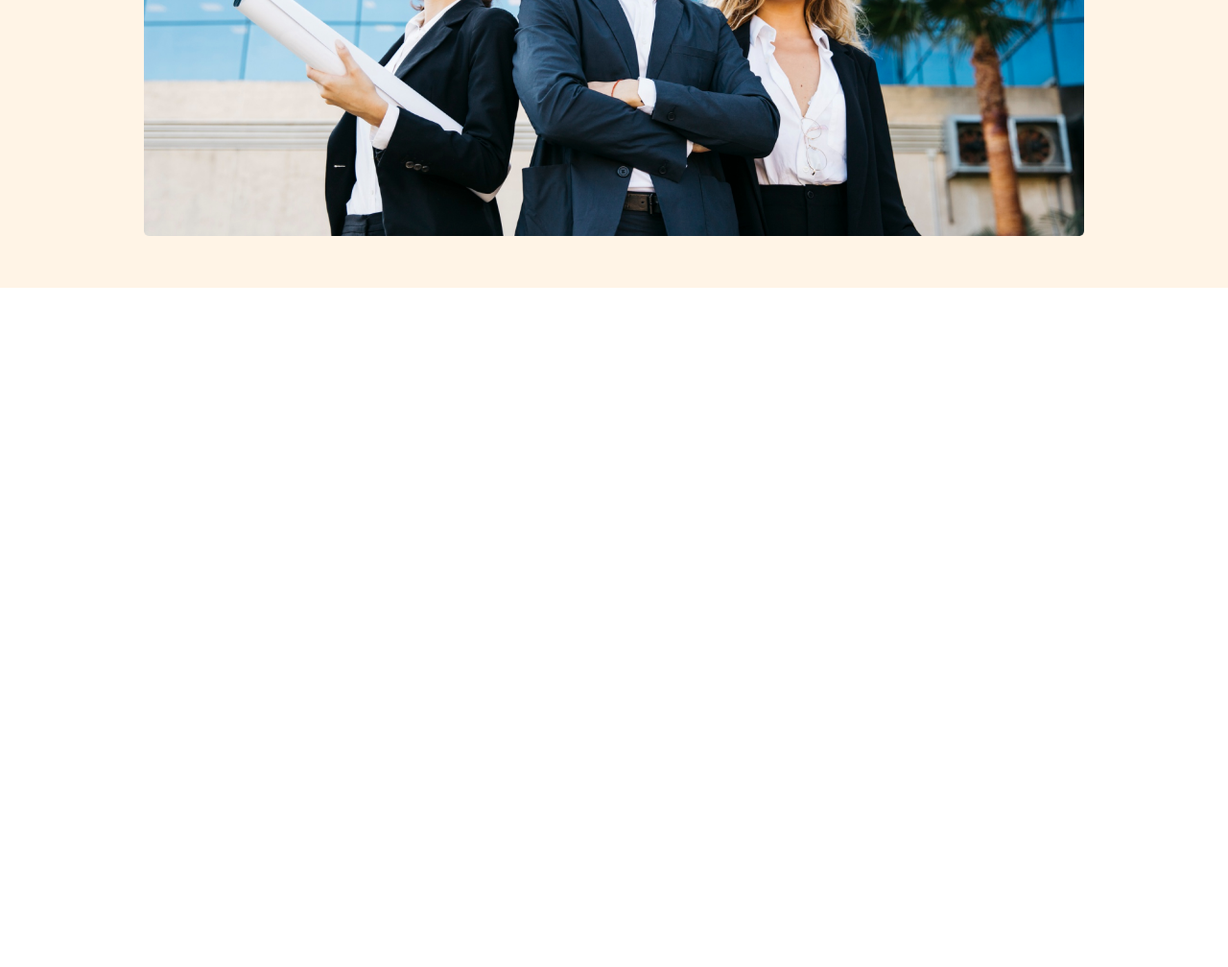
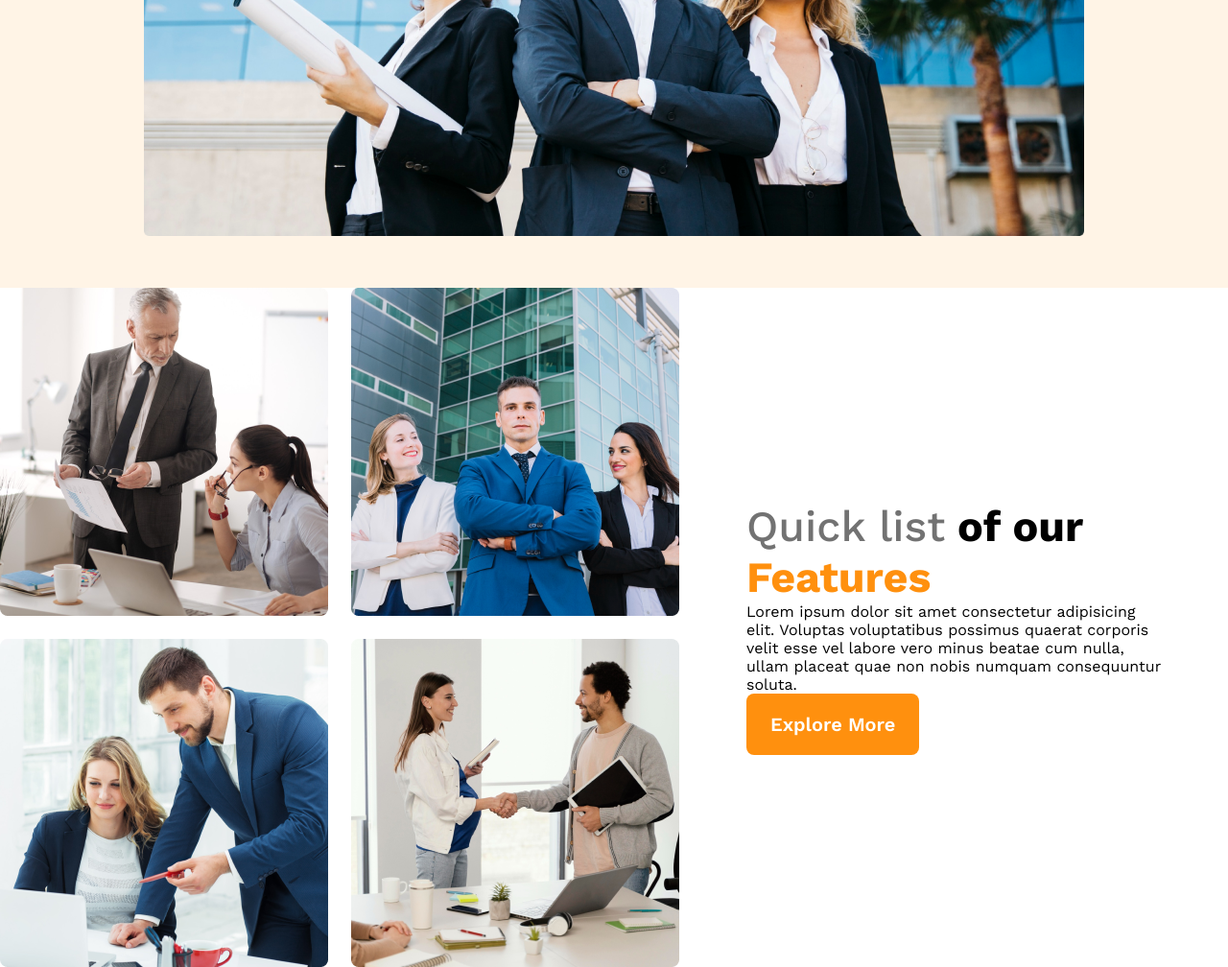
Before and after one commit to webthemelab/architectWebsite, a plain HTML site: page index.html in a window 1280 px wide. Shown: the part 713-1721 px from the top of the page at 96% size. Before the commit the page ends 1013 px from the top, so only its background shows below. Drawn offline with nearby package versions, Linux system fonts and the light colour scheme.

Commit message:
fututes contant added

```diff
--- a/index.html
+++ b/index.html
@@ -29,5 +29,30 @@
         <img src="img/banner.png" alt="banner pic" />
       </div>
     </header>
+    <main>
+      <!-- Teames section -->
+      <section class="tames-container">
+        <div class="temes-image-container">
+          <img src="img/team1.png" alt="" />
+          <img src="img/team2.png" alt="" />
+          <img src="img/team3.png" alt="" />
+          <img src="img/team4.png" alt="" />
+        </div>
+        <div class="temes-contant">
+          <h3 class="temes-title">
+            <span class="quick-list">Quick list</span>
+            <span class="our"> of our</span>
+            <span class="features">Features</span>
+          </h3>
+          <p>
+            Lorem ipsum dolor sit amet consectetur adipisicing elit. Voluptas
+            voluptatibus possimus quaerat corporis velit esse vel labore vero
+            minus beatae cum nulla, ullam placeat quae non nobis numquam
+            consequuntur soluta.
+          </p>
+          <button class="btn-primary">Explore More</button>
+        </div>
+      </section>
+    </main>
   </body>
 </html>
--- a/style.css
+++ b/style.css
@@ -62,6 +62,37 @@ nav > ul > li a {
   width: 100%;
   margin-top: 20px;
 }
+
+/* main section style start hear */
+main {
+  max-width: 1440px;
+  margin: 0 auto;
+}
+
+/* Temeas container start from hear */
+.tames-container {
+  display: flex;
+  align-items: center;
+}
+.temes-image-container {
+  display: grid;
+  grid-template-columns: repeat(2, 1fr);
+  gap: 1.5rem;
+}
+.temes-contant {
+  padding: 0 70px;
+}
+.temes-title {
+  font-size: 2.8rem;
+}
+.temes-title .quick-list {
+  color: #727272;
+  font-weight: 500;
+}
+.temes-title .features {
+  color: #ff900e;
+  font-weight: 700px;
+}
 /* ----responsive style start hear---- */
 
 /* For samll device  */
```
